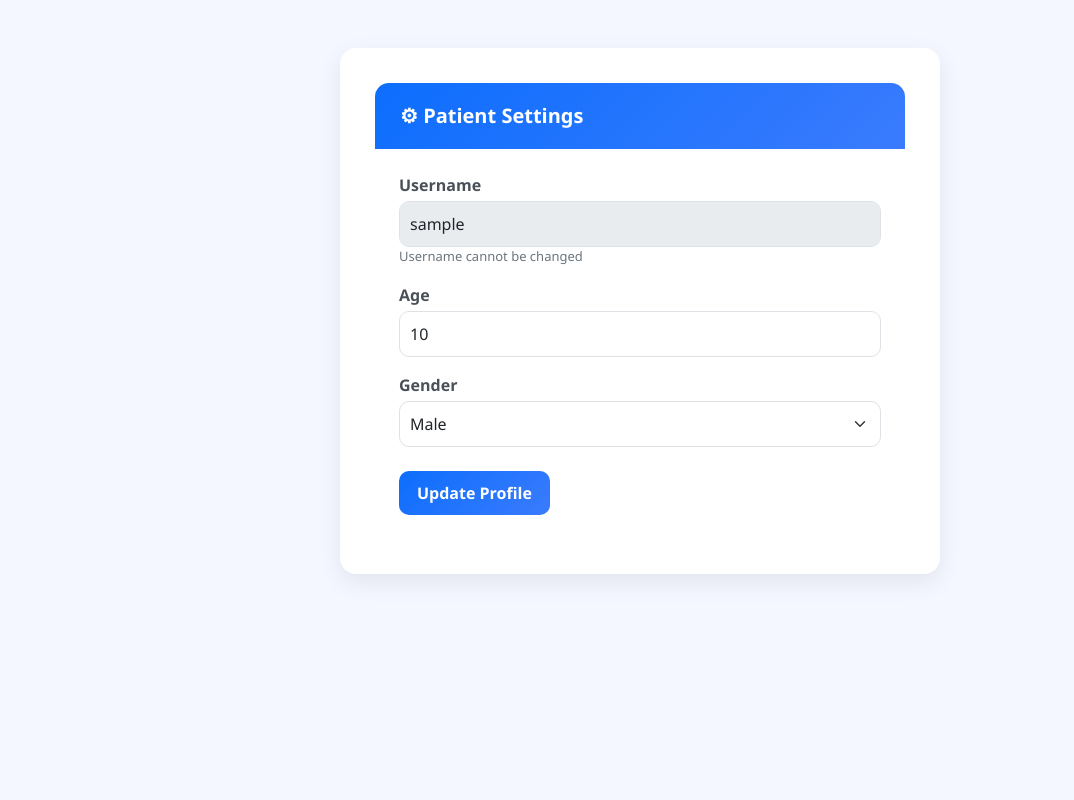
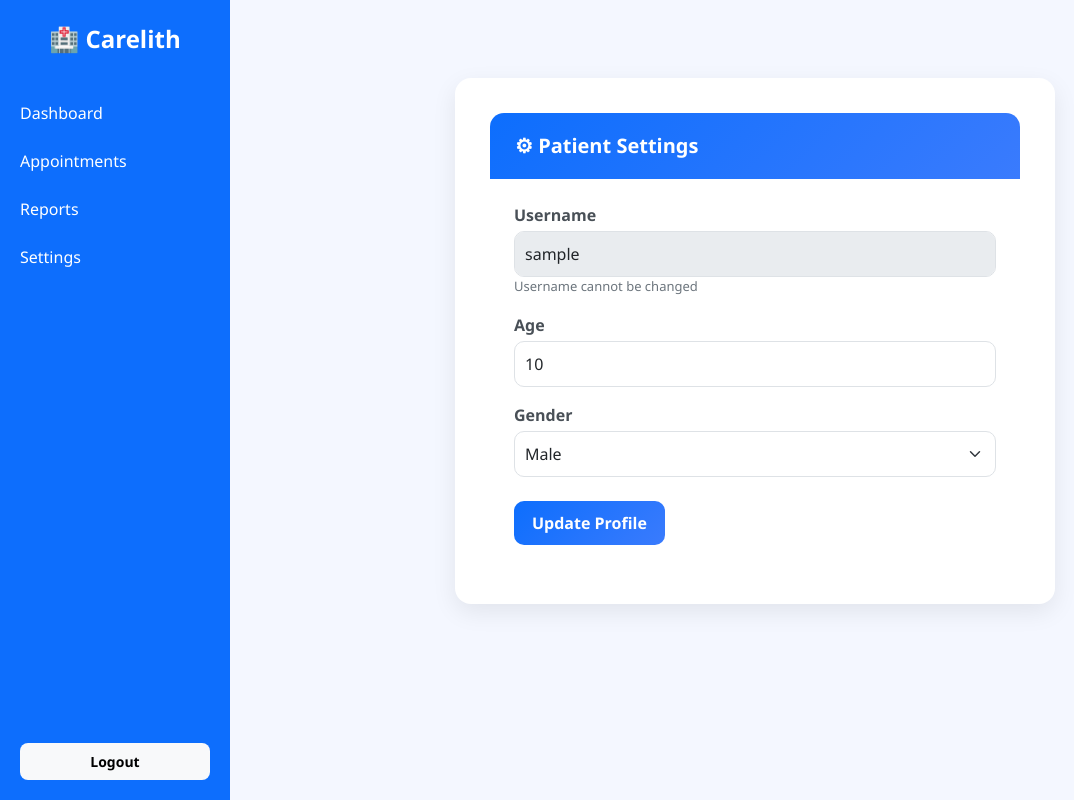
Before and after one commit to Khushiprajapath63/carelith, a Django app: page /patients/settings/ in a window 1280 px wide. Shown: the whole page, without its empty margins (0-1074 px from the left). Run offline with Django 4.2, Linux system fonts and the light colour scheme; a user stored in the database is signed in; tables that the repository leaves empty hold one stand-in row (values such as "Sample post").

Commit message:
Added doctor and patient settings, dashboard fixes, UI improvements

````diff
--- a/doctor_app/templates/doctor_app/settings.html
+++ b/doctor_app/templates/doctor_app/settings.html
@@ -4,7 +4,6 @@
 
 <div class="container" style="max-width:650px;">
 
-```
 <div class="card shadow-sm border-0" style="border-radius:18px;">
 
     <div class="card-body p-4">
@@ -47,7 +46,6 @@
     </div>
 
 </div>
-```
 
 </div>
 
--- a/doctor_app/views.py
+++ b/doctor_app/views.py
@@ -31,7 +31,7 @@ from fhir.utils import (
 def doctor_dashboard(request):
 
     try:
-        doctor = Doctor.objects.get(user=request.user)
+        doctor = get_object_or_404(Doctor, user=request.user)
     except Doctor.DoesNotExist:
         messages.error(request, "No Doctor profile found.")
         return redirect("login")
@@ -60,7 +60,9 @@ def doctor_dashboard(request):
 
     # ALL PATIENTS (for dashboard list)
     # patients doctor does NOT yet have access to
+    patients = Patient.objects.filter(id__in=verified_patients)
     all_patients = Patient.objects.exclude(id__in=verified_patients)
+
 
 
     # ========================================================
--- a/patients/templates/patients/settings.html
+++ b/patients/templates/patients/settings.html
@@ -1,4 +1,4 @@
-{% extends "base.html" %}
+{% extends "base_dashboard.html" %}
 
 {% block content %}
 
--- a/patients/views.py
+++ b/patients/views.py
@@ -1,4 +1,4 @@
-from django.shortcuts import render, get_object_or_404
+from django.shortcuts import render, get_object_or_404, redirect
 from django.contrib.auth.decorators import login_required
 from django.utils import timezone
 
````
